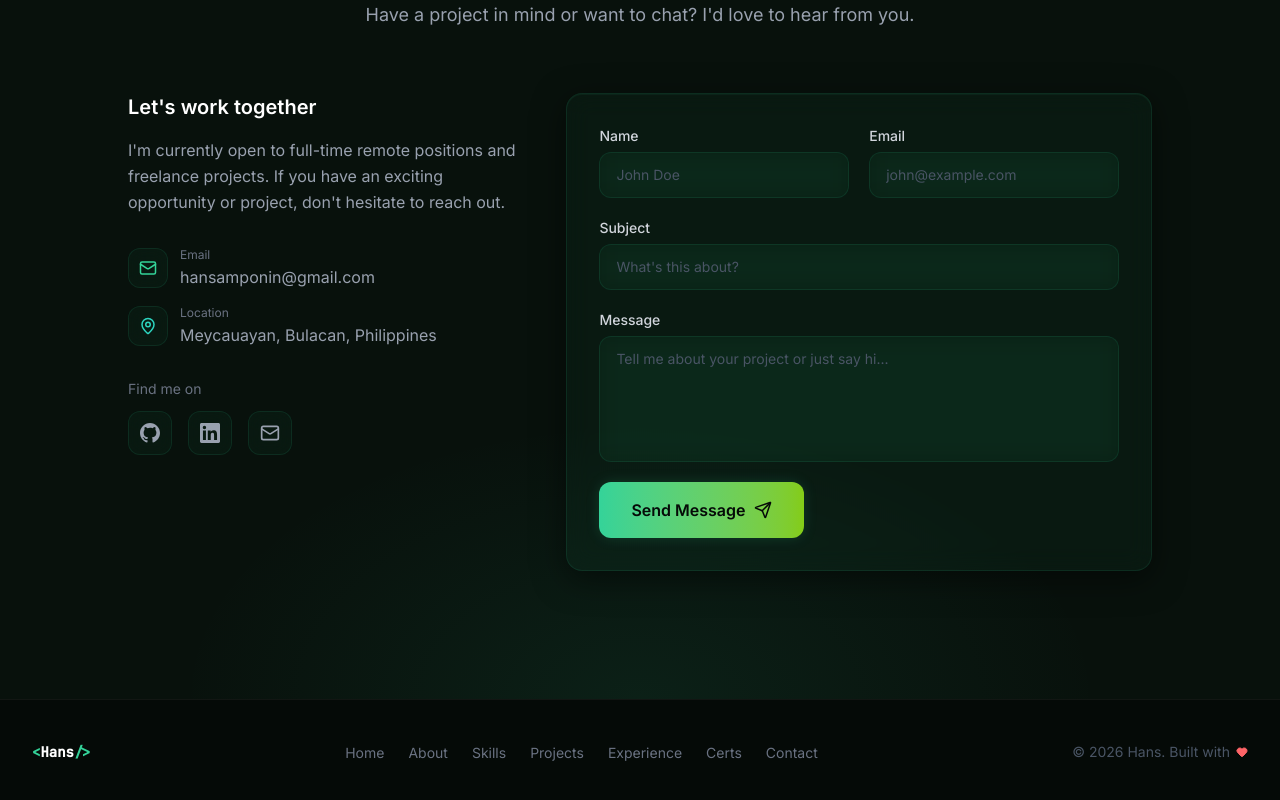
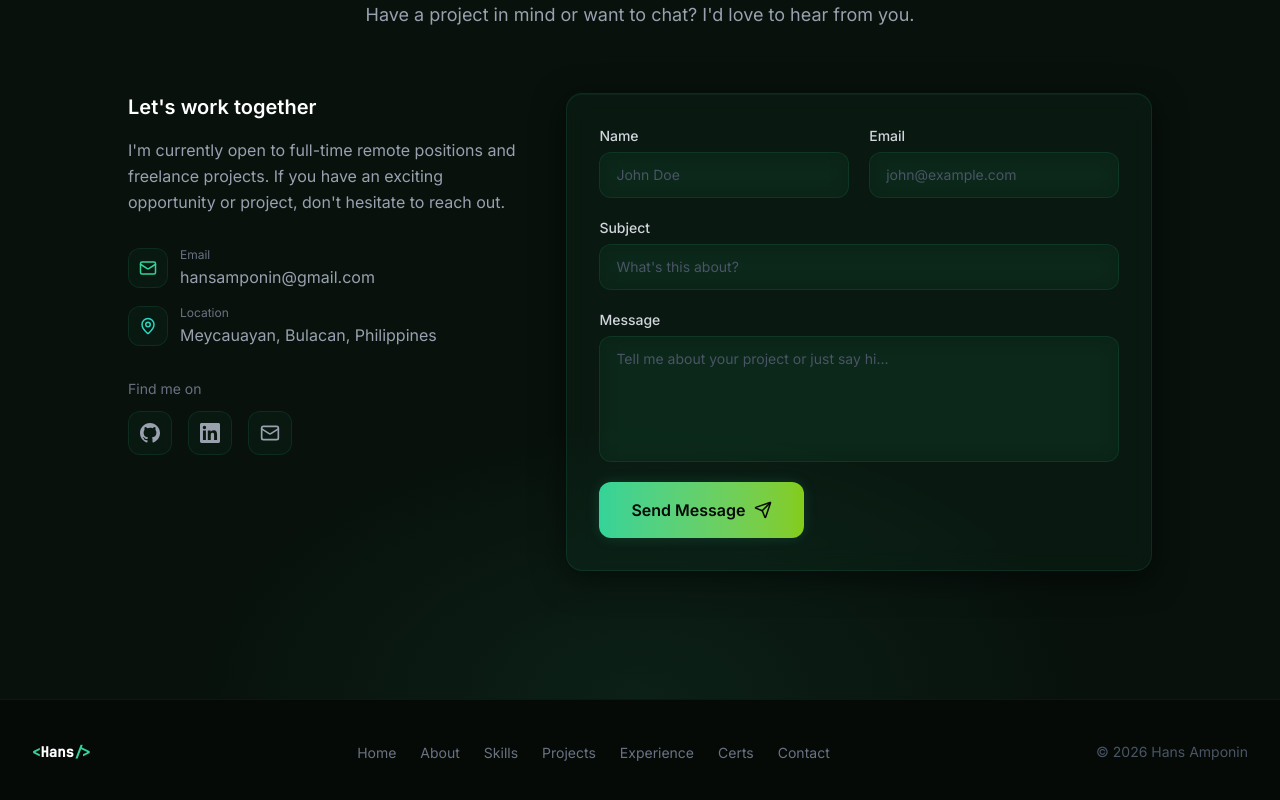
Before and after one commit to Solitae21/hans-portfolio-website, a React (Vite) app: page / in a window 1280 px wide. Shown: the part 6230-7030 px from the top of the page. Built offline with nearby package versions, Linux system fonts and the light colour scheme; no server answers.

Commit message:
fix: update copyright text in Footer component

```diff
--- a/src/components/layout/Footer.tsx
+++ b/src/components/layout/Footer.tsx
@@ -1,4 +1,3 @@
-import { Heart } from 'lucide-react';
 import { NAV_ITEMS } from '@/utils/constants';
 import { personal } from '@/data/personal';
 
@@ -32,8 +31,8 @@ export default function Footer() {
 
           {/* Copyright */}
           <p className="text-gray-600 text-sm flex items-center gap-1.5">
-            © {year} {personal.firstName}. Built with
-            <Heart size={12} className="text-red-400 fill-red-400 inline" />
+            © {year} {personal.firstName} Amponin
+
           </p>
         </div>
       </div>
```
